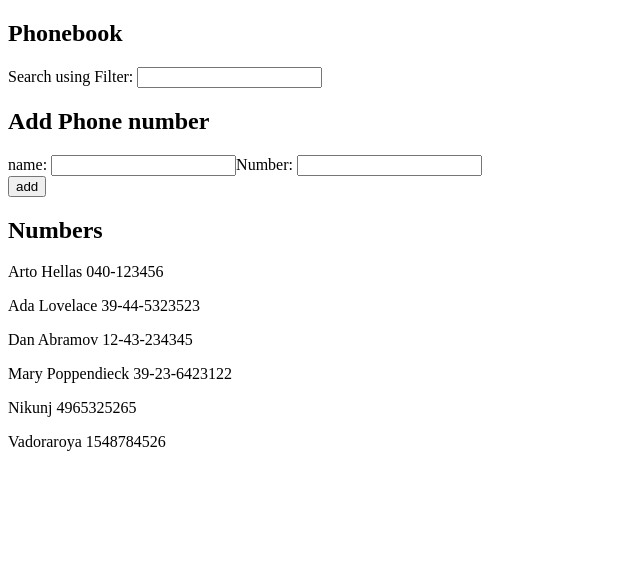
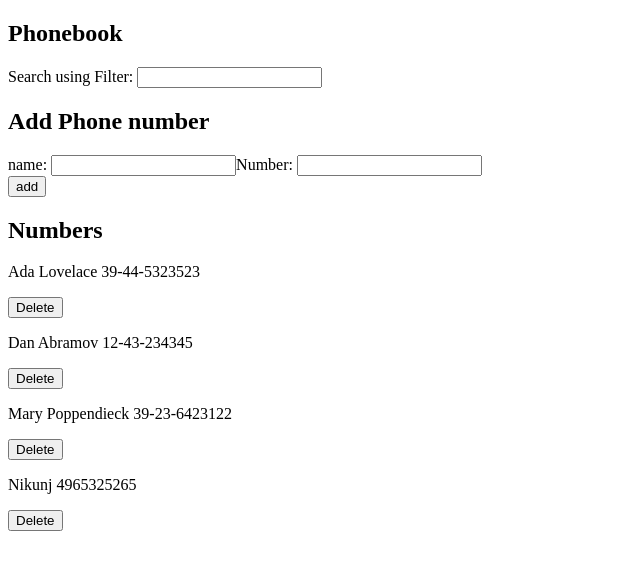
Before and after one commit to navdiya-nikunj/Fullstack-course-Uni-of-Helsinki, a React (Vite) app in the folder part2/phonebook/: page / in a window 1280 px wide. Shown: the top 570 px of the page, without its empty margins (0-640 px from the left). Built offline with nearby package versions, Linux system fonts and the light colour scheme; data requests are answered from the project's data file.

Commit message:
Exercise 2.14

```diff
--- a/part2/phonebook/db.json
+++ b/part2/phonebook/db.json
@@ -1,10 +1,5 @@
 {
   "persons": [
-    {
-      "name": "Arto Hellas",
-      "number": "040-123456",
-      "id": "1"
-    },
     {
       "name": "Ada Lovelace",
       "number": "39-44-5323523",
@@ -24,11 +19,6 @@
       "id": "f5ad",
       "name": "Nikunj",
       "number": "4965325265"
-    },
-    {
-      "id": "1228",
-      "name": "Vadoraroya",
-      "number": "1548784526"
     }
   ]
 }
--- a/part2/phonebook/src/App.jsx
+++ b/part2/phonebook/src/App.jsx
@@ -2,7 +2,7 @@ import { useEffect, useState } from "react";
 import Filter from "./components/Filter";
 import PersonForm from "./components/PersonForm";
 import Persons from "./components/Persons";
-import { getPersons, addPerson } from "./Services/Person";
+import { getPersons, addPerson, deletePerson } from "./Services/Person";
 
 const App = () => {
   const [persons, setPersons] = useState([]);
@@ -35,6 +35,18 @@ const App = () => {
     setNewContact({ name: "", number: "" });
   };
 
+  const handleDelete = (person) => {
+    const res = window.confirm(
+      `Are you sure you want to delete ${person.name}`
+    );
+    if (res) {
+      deletePerson(person.id).then((res) => {
+        const newList = persons.filter((pers) => pers.id != person.id);
+        setPersons(newList);
+      });
+    }
+  };
+
   const handleSearch = (event) => {
     setSearch(event.target.value);
   };
@@ -50,7 +62,7 @@ const App = () => {
         handleSubmit={handleSubmit}
       />
       <h2>Numbers</h2>
-      <Persons persons={persons} search={search} />
+      <Persons persons={persons} search={search} onDelete={handleDelete} />
     </div>
   );
 };
--- a/part2/phonebook/src/components/Persons.jsx
+++ b/part2/phonebook/src/components/Persons.jsx
@@ -1,16 +1,42 @@
-const Persons = ({persons , search}) => {
+import { deletePerson } from "../Services/Person";
 
-    return(
-        <div>
-        {persons.map((person)=>{
-            if(!search){
-                return <p key={person.name}>{person.name} {person.number}</p>
-            }else if(person.name.toLowerCase().includes(search.toLowerCase())){
-                return <p key={person.name}>{person.name} {person.number}</p>
-            }
-        })}
+const Persons = ({ persons, search, onDelete }) => {
+  return (
+    <div>
+      {persons.map((person) => {
+        if (!search) {
+          return (
+            <div key={person.id}>
+              <p>
+                {person.name} {person.number}
+              </p>
+              <button
+                onClick={() => {
+                  onDelete(person);
+                }}
+              >
+                Delete
+              </button>
+            </div>
+          );
+        } else if (person.name.toLowerCase().includes(search.toLowerCase())) {
+          return (
+            <div key={person.id}>
+              <p>
+                {person.name} {person.number}
+              </p>
+              <button
+                onClick={() => {
+                  onDelete(person);
+                }}
+              >
+                Delete
+              </button>
+            </div>
+          );
+        }
+      })}
     </div>
-
-    )
-}
+  );
+};
 export default Persons;
```
